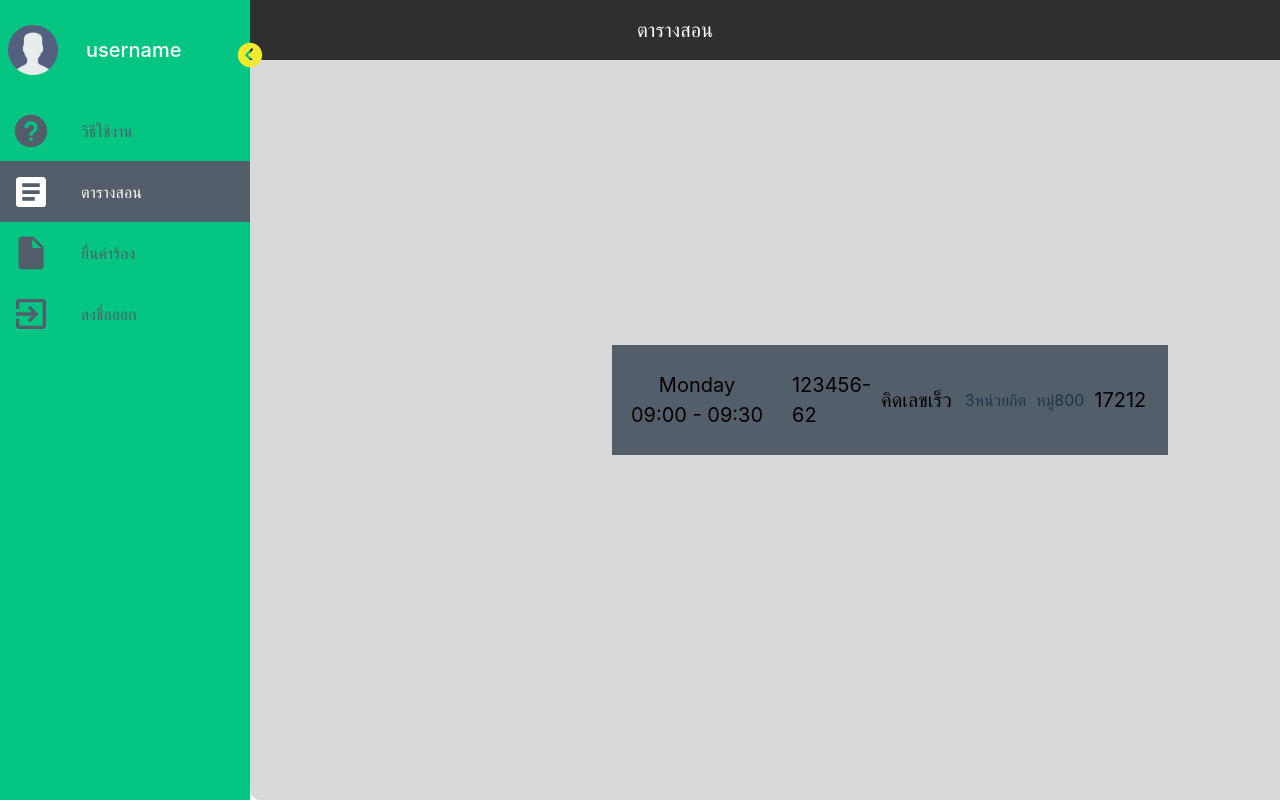
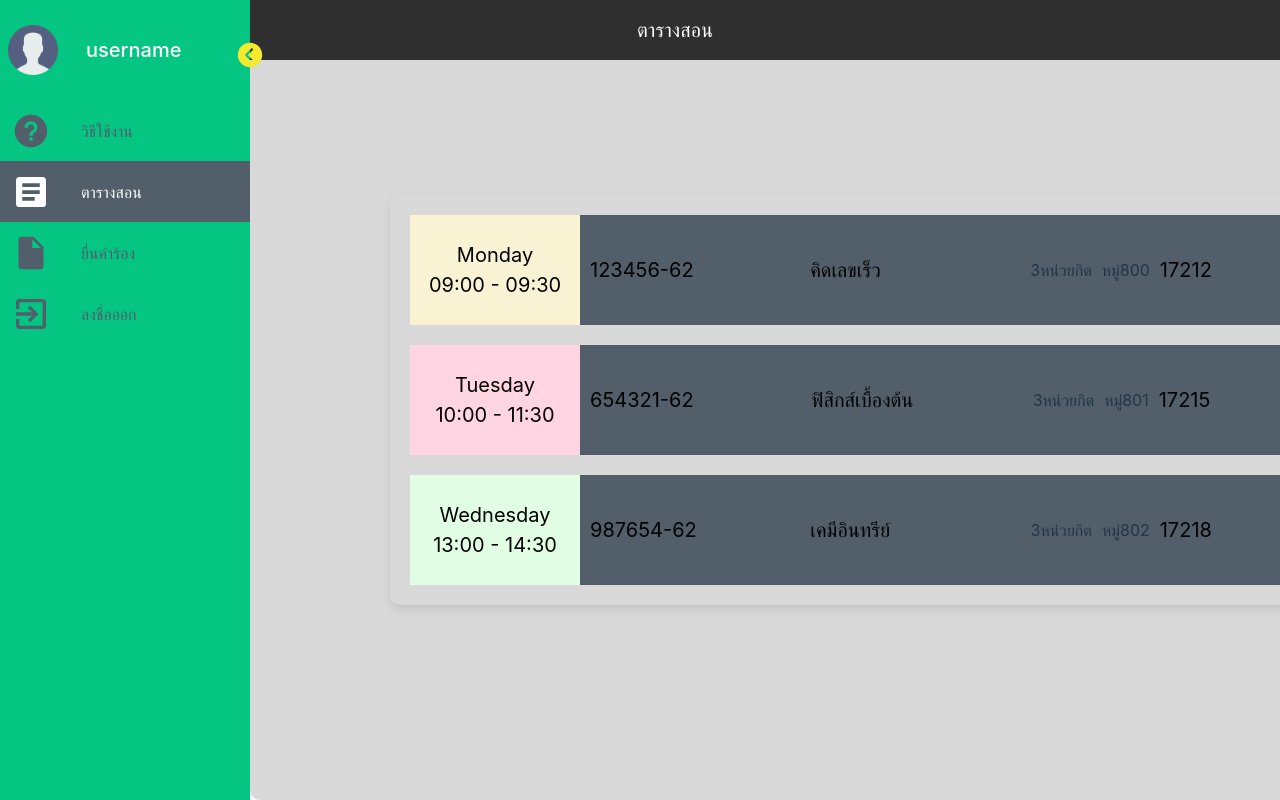
Before and after one commit to nattakit2543/SE-Final, a React (Vite) app in the folder SE_PROJ_2/: page /teacher/schTable in a window 1280 px wide. Shown: the top 800 px of the page. Built offline with nearby package versions, Linux system fonts and the light colour scheme.

Commit message:
Update SchTable.jsx

```diff
--- a/SE_PROJ_2/src/pages/2Teacher/SchTable.jsx
+++ b/SE_PROJ_2/src/pages/2Teacher/SchTable.jsx
@@ -2,7 +2,6 @@ import React from 'react';
 import './SchTable.css';
 
 const SchTable = () => {
-  // Example subject data
   const subjects = [
     {
       day: 'Monday',
@@ -13,14 +12,45 @@ const SchTable = () => {
       groups: 'หมู่800',
       classroom: '17212',
     },
+    {
+      day: 'Tuesday',
+      time: '10:00 - 11:30',
+      courseCode: '654321-62',
+      courseName: 'ฟิสิกส์เบื้องต้น',
+      credits: '3หน่วยกิต',
+      groups: 'หมู่801',
+      classroom: '17215',
+    },
+    {
+      day: 'Wednesday',
+      time: '13:00 - 14:30',
+      courseCode: '987654-62',
+      courseName: 'เคมีอินทรีย์',
+      credits: '3หน่วยกิต',
+      groups: 'หมู่802',
+      classroom: '17218',
+    },
+  ];
 
-  ];
+  const getDayClass = (day) => {
+    switch(day) {
+      case 'Monday': return 'day-M';
+      case 'Tuesday': return 'day-T';
+      case 'Wednesday': return 'day-W';
+      case 'Thursday': return 'day-Th';
+      case 'Friday': return 'day-F';
+      case 'Saturday': return 'day-Sat';
+      case 'Sunday': return 'day-Sun';
+      default: return '';
+    }
+  };
 
   return (
     <div className="schedule-container">
-      {subjects.map((subject, index) => (
-        <div key={index} className="subject-item">
-          <div className="time-frame">
+      <div className="subject-list">
+        {subjects.map((subject) => (
+          <div key={subject.courseCode} className="subject-item">
+            <div className={`time-frame ${getDayClass(subject.day)}`}>
               <div className="day">{subject.day}</div>
               <div className="time">{subject.time}</div>
             </div>
@@ -32,6 +62,7 @@ const SchTable = () => {
           </div>
         ))}
       </div>
+    </div>
   );
 };
 
```
Lines whose indentation alone changed are shown as unchanged.
